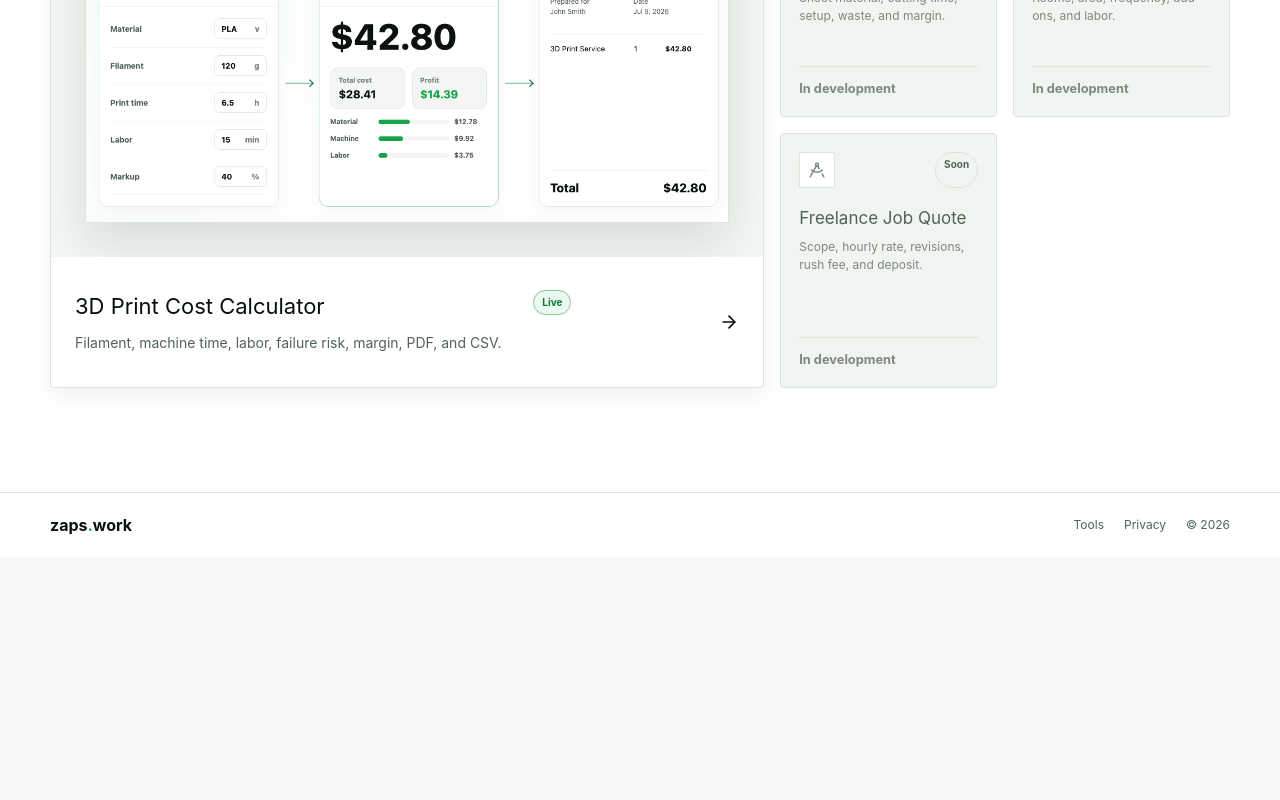
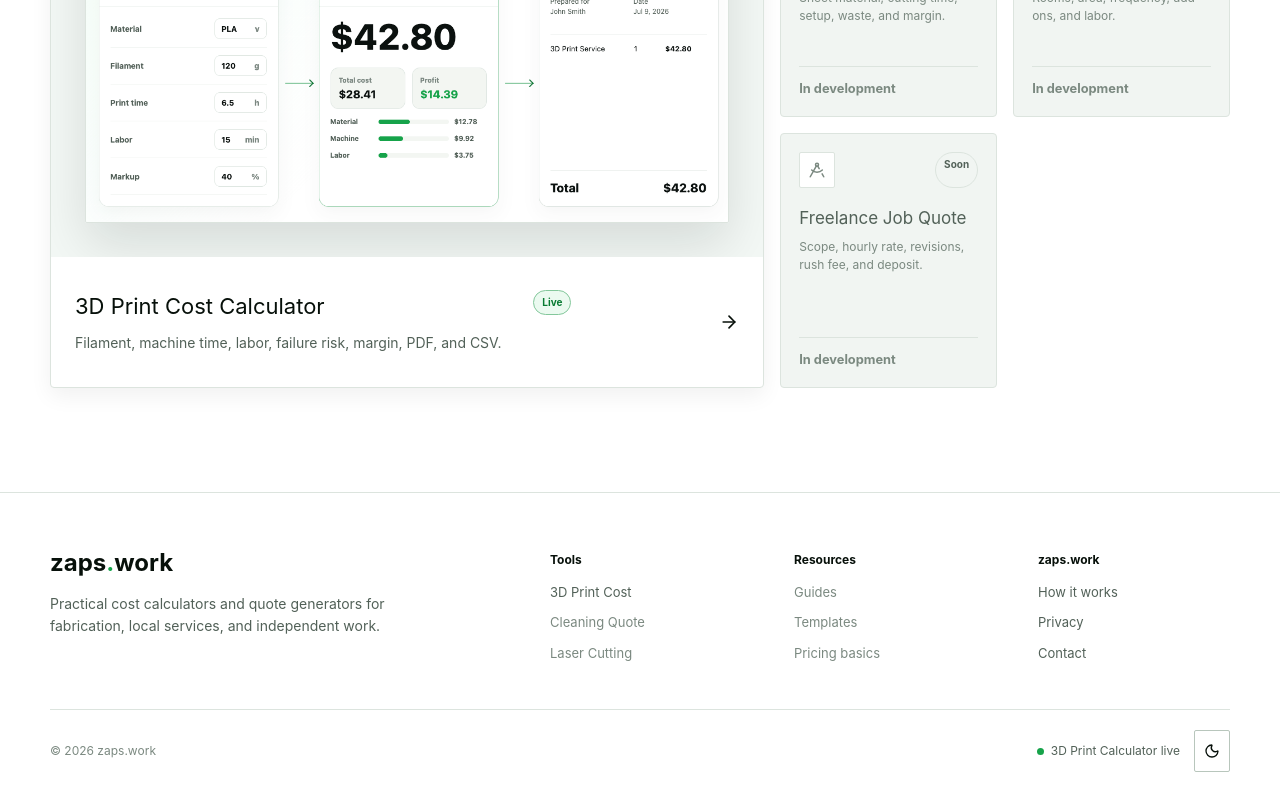
Before and after one commit to wudanglaodao/zaps-work-quote, a Next.js app: page / in a window 1280 px wide. Shown: the part 1434-2234 px from the top of the page. Before the commit the page ends 1991 px from the top, so only its background shows below. Built offline with nearby package versions, Linux system fonts and the light colour scheme; no server answers.

Commit message:
feat: restore homepage footer structure

```diff
--- a/src/app/globals.css
+++ b/src/app/globals.css
@@ -293,9 +293,18 @@ svg { flex: 0 0 auto; }
 .prose-page h2 { margin: 42px 0 14px; font-size: 25px; }
 .prose-page p { color: var(--muted); font-size: 16px; line-height: 1.75; }
 .site-footer { border-top: 1px solid var(--line); background: var(--surface); }
-.footer-inner { min-height: 64px; display: flex; align-items: center; justify-content: space-between; gap: 24px; }
-.footer-brand { font-size: 16px; }
-.footer-links { display: flex; align-items: center; gap: 20px; color: var(--muted); font-size: 12px; }
+.footer-top { display: grid; grid-template-columns: 1.4fr repeat(3, .6fr); gap: 52px; padding-block: 58px 46px; }
+.footer-summary { max-width: 340px; }
+.footer-summary p { margin: 16px 0 0; color: var(--muted); font-size: 14px; line-height: 1.6; }
+.footer-brand { font-size: 24px; }
+.footer-column h3 { margin: 0 0 14px; font-size: 12px; font-weight: 720; }
+.footer-column a, .footer-column span { display: block; margin-top: 11px; color: var(--muted); font-size: 13px; }
+.footer-column span { color: var(--subtle); }
+.footer-bottom { display: flex; align-items: center; justify-content: space-between; gap: 20px; padding-block: 20px 28px; border-top: 1px solid var(--line); color: var(--subtle); font-size: 12px; }
+.footer-bottom-actions { display: flex; align-items: center; gap: 14px; }
+.footer-theme { width: 36px; height: 36px; }
+.online { display: inline-flex; align-items: center; gap: 7px; color: var(--muted); }
+.online::before { content: ""; width: 7px; height: 7px; border-radius: 50%; background: var(--green); }
 
 @media (max-width: 980px) {
   .nav { grid-template-columns: 1fr auto; }
@@ -308,6 +317,8 @@ svg { flex: 0 0 auto; }
   .calculator-panel { order: 2; }
   .result-column { order: 1; }
   .seo-grid { gap: 40px; }
+  .footer-top { grid-template-columns: repeat(3, 1fr); }
+  .footer-summary { grid-column: 1 / -1; }
 }
 
 @media (max-width: 680px) {
@@ -359,7 +370,10 @@ svg { flex: 0 0 auto; }
   .quote-company, .quote-parties > div:last-child { text-align: start; }
   .quote-columns, .quote-line { grid-template-columns: minmax(0, 1fr) 34px 72px; gap: 8px; }
   .quote-columns span:nth-child(3), .quote-line > span:nth-child(3) { display: none; }
-  .footer-inner { min-height: 84px; align-items: flex-start; flex-direction: column; justify-content: center; gap: 10px; }
+  .footer-top { grid-template-columns: repeat(2, 1fr); gap: 34px 24px; }
+  .footer-summary { grid-column: 1 / -1; }
+  .footer-bottom { align-items: flex-start; flex-direction: column; }
+  .footer-bottom-actions { width: 100%; justify-content: space-between; }
 }
 
 @media print {
--- a/src/components/site-footer.tsx
+++ b/src/components/site-footer.tsx
@@ -1,17 +1,54 @@
+"use client";
+
 import Link from "next/link";
+import { Moon, Sun } from "lucide-react";
 import type { Dictionary } from "@/lib/i18n/dictionaries";
 import type { Locale } from "@/lib/i18n/config";
 import { localizedPath } from "@/lib/seo";
+import { usePreferences } from "./preferences-provider";
 
 export function SiteFooter({ locale, dictionary }: { locale: Locale; dictionary: Dictionary }) {
+  const { theme, toggleTheme } = usePreferences();
+  const homePath = localizedPath(locale);
+
   return (
-    <footer className="site-footer">
-      <div className="shell footer-inner">
-        <Link className="brand footer-brand" href={localizedPath(locale)}>zaps<span>.</span>work</Link>
-        <div className="footer-links">
-          <Link href={localizedPath(locale, "tools")}>{dictionary.common.tools}</Link>
+    <footer className="site-footer" id="guides">
+      <div className="shell footer-top">
+        <div className="footer-summary">
+          <Link className="brand footer-brand" href={homePath}>zaps<span>.</span>work</Link>
+          <p>{dictionary.common.footerSummary}</p>
+        </div>
+        <div className="footer-column">
+          <h3>{dictionary.common.tools}</h3>
+          <Link href={localizedPath(locale, "tools/3d-print-cost-calculator")}>{dictionary.common.footer3d}</Link>
+          <span>{dictionary.common.footerCleaning}</span>
+          <span>{dictionary.common.footerLaser}</span>
+        </div>
+        <div className="footer-column">
+          <h3>{dictionary.common.resources}</h3>
+          <span>{dictionary.common.guides}</span>
+          <span>{dictionary.common.templates}</span>
+          <span>{dictionary.common.pricingBasics}</span>
+        </div>
+        <div className="footer-column">
+          <h3>zaps.work</h3>
+          <Link href={`${homePath}#how-it-works`}>{dictionary.common.howItWorks}</Link>
           <Link href={localizedPath(locale, "privacy")}>{dictionary.common.privacy}</Link>
-          <span>© 2026</span>
+          <a href="mailto:hello@zaps.work">{dictionary.common.contact}</a>
+        </div>
+      </div>
+      <div className="shell footer-bottom">
+        <span>© 2026 zaps.work</span>
+        <div className="footer-bottom-actions">
+          <span className="online">{dictionary.common.footerLive}</span>
+          <button
+            className="icon-button footer-theme"
+            type="button"
+            onClick={toggleTheme}
+            aria-label={theme === "dark" ? dictionary.common.lightMode : dictionary.common.darkMode}
+          >
+            {theme === "dark" ? <Sun aria-hidden="true" /> : <Moon aria-hidden="true" />}
+          </button>
         </div>
       </div>
     </footer>
--- a/src/lib/i18n/dictionaries.ts
+++ b/src/lib/i18n/dictionaries.ts
@@ -13,6 +13,15 @@ export type Dictionary = {
     lightMode: string;
     live: string;
     soon: string;
+    footerSummary: string;
+    footer3d: string;
+    footerCleaning: string;
+    footerLaser: string;
+    resources: string;
+    templates: string;
+    pricingBasics: string;
+    contact: string;
+    footerLive: string;
   };
   home: {
     title: string;
@@ -119,6 +128,15 @@ const en: Dictionary = {
     lightMode: "Switch to light mode",
     live: "Live",
     soon: "Soon",
+    footerSummary: "Practical cost calculators and quote generators for fabrication, local services, and independent work.",
+    footer3d: "3D Print Cost",
+    footerCleaning: "Cleaning Quote",
+    footerLaser: "Laser Cutting",
+    resources: "Resources",
+    templates: "Templates",
+    pricingBasics: "Pricing basics",
+    contact: "Contact",
+    footerLive: "3D Print Calculator live",
   },
   home: {
     title: "Free Cost Calculators & Quote Tools | zaps.work",
@@ -167,6 +185,15 @@ const zhHant: Dictionary = {
     lightMode: "切換至淺色模式",
     live: "已上線",
     soon: "即將推出",
+    footerSummary: "為製造加工、在地服務與獨立工作者打造的實用成本與報價工具。",
+    footer3d: "3D 列印成本",
+    footerCleaning: "清潔報價",
+    footerLaser: "雷射切割",
+    resources: "資源",
+    templates: "範本",
+    pricingBasics: "定價基礎",
+    contact: "聯絡我們",
+    footerLive: "3D 列印計算器已上線",
   },
   home: {
     title: "免費成本計算器與報價工具 | zaps.work",
```
